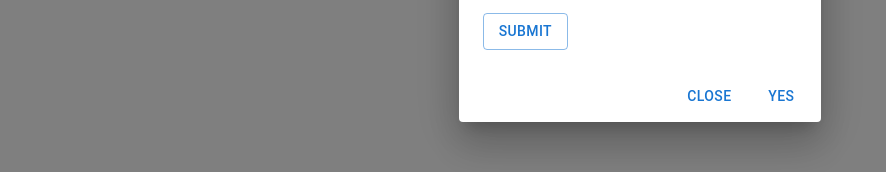
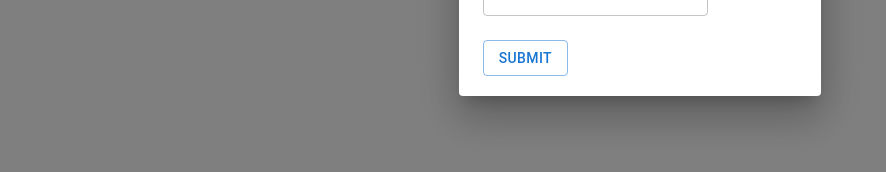
Before and after one commit to vickyz223/classexchange, a React (Create React App) app: page /newpost in a window 1280 px wide. Both pictures are taken after a click on the button "MAKE A NEW POST!". Shown: the part 564-736 px from the top of the page, without its empty margins (0-886 px from the left). Built offline with nearby package versions, Linux system fonts and the light colour scheme.

Commit message:
fixed popup

```diff
--- a/src/appComponents/Form.js
+++ b/src/appComponents/Form.js
@@ -2,6 +2,7 @@ import TextField from '@mui/material/TextField';
 import Autocomplete from '@mui/material/Autocomplete';
 import axios from 'axios'
 import React from 'react'
+import Temp from './Temp'
 import { useState } from 'react';
 
 // mui imports
@@ -19,39 +20,32 @@ const Popup = ({classes}) => {
     setOpen(true);
   };
 
-  const handleClose = () => {
+  const handleClickClose = () => {
     setOpen(false);
   };
 
   return (
     <div>
+      <Temp />
       <Button variant="outlined"
               color="primary" onClick={handleClickOpen}>
         Make a new post!
       </Button>
-      <Dialog open={open} onClose={handleClose}>
+      <Dialog open={open} onClose={handleClickClose}>
         <DialogTitle>
            New exchange request
         </DialogTitle>
         <DialogContent>
           <DialogContentText>
-            <Form classes={classes}/>
+            <Form classes={classes} handleClickClose={handleClickClose}/>
           </DialogContentText>
         </DialogContent>
-        <DialogActions>
-          <Button onClick={handleClose} color="primary">
-           Close
-          </Button>
-          <Button onClick={handleClose} color="primary" autoFocus>
-           Yes
-          </Button>
-        </DialogActions>
       </Dialog>
     </div>
   )
 }
 
-const Form = ({classes}) => {
+const Form = ({classes,handleClickClose}) => {
     const [newFind, setNewFind] = useState('');
     const [newExchange, setNewExchange] = useState('');
     const [newDesc, setDesc] = useState('')
@@ -89,12 +83,12 @@ const Form = ({classes}) => {
                 onChange={handleDesc}
             />
             <br /><br />
-            <Submit newFind={newFind} newDesc={newDesc} newExchange={newExchange} />
+            <Submit newFind={newFind} newDesc={newDesc} newExchange={newExchange} handleClickClose={handleClickClose}/>
         </div>
     )
 }
 
-const Submit = ({newFind, newDesc, newExchange}) => {
+const Submit = ({newFind, newDesc, newExchange, handleClickClose}) => {
     const [open, setOpen] = React.useState(false);
 
     const handleClickOpen = () => {
@@ -110,6 +104,7 @@ const Submit = ({newFind, newDesc, newExchange}) => {
         }
         await axios.post('http://localhost:3001/api/exchanges', newPost)
         setOpen(false);
+        handleClickClose();
     }
 
     const handleClose = () => {
--- a/src/appComponents/MakeNew.js
+++ b/src/appComponents/MakeNew.js
@@ -3,9 +3,6 @@ import Popup from './Form'
 
 const MakeNew = ({classes}) => {
   const navigate = useNavigate();
-  const goToCreate = () => {
-    navigate('/newpost');
-  }
 
   return (
     <div>
```
